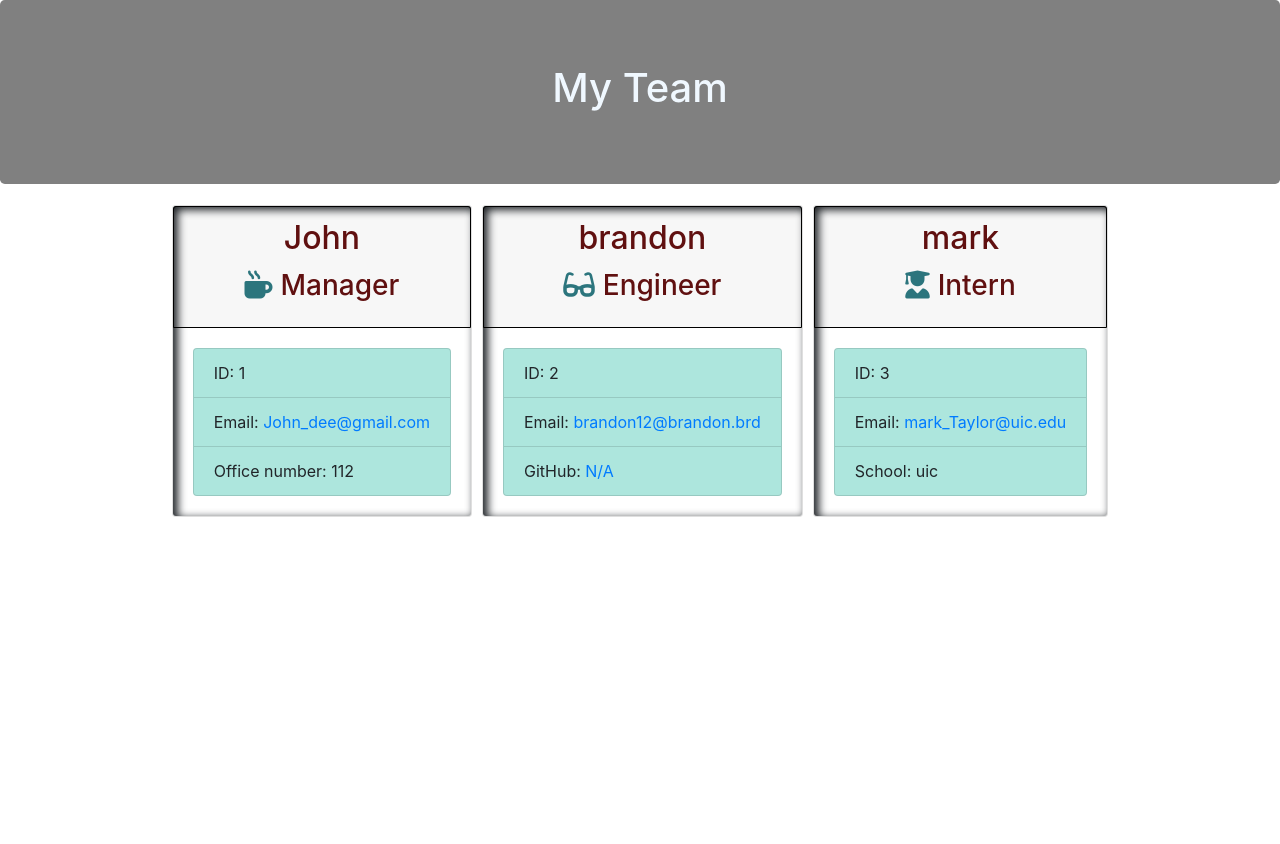
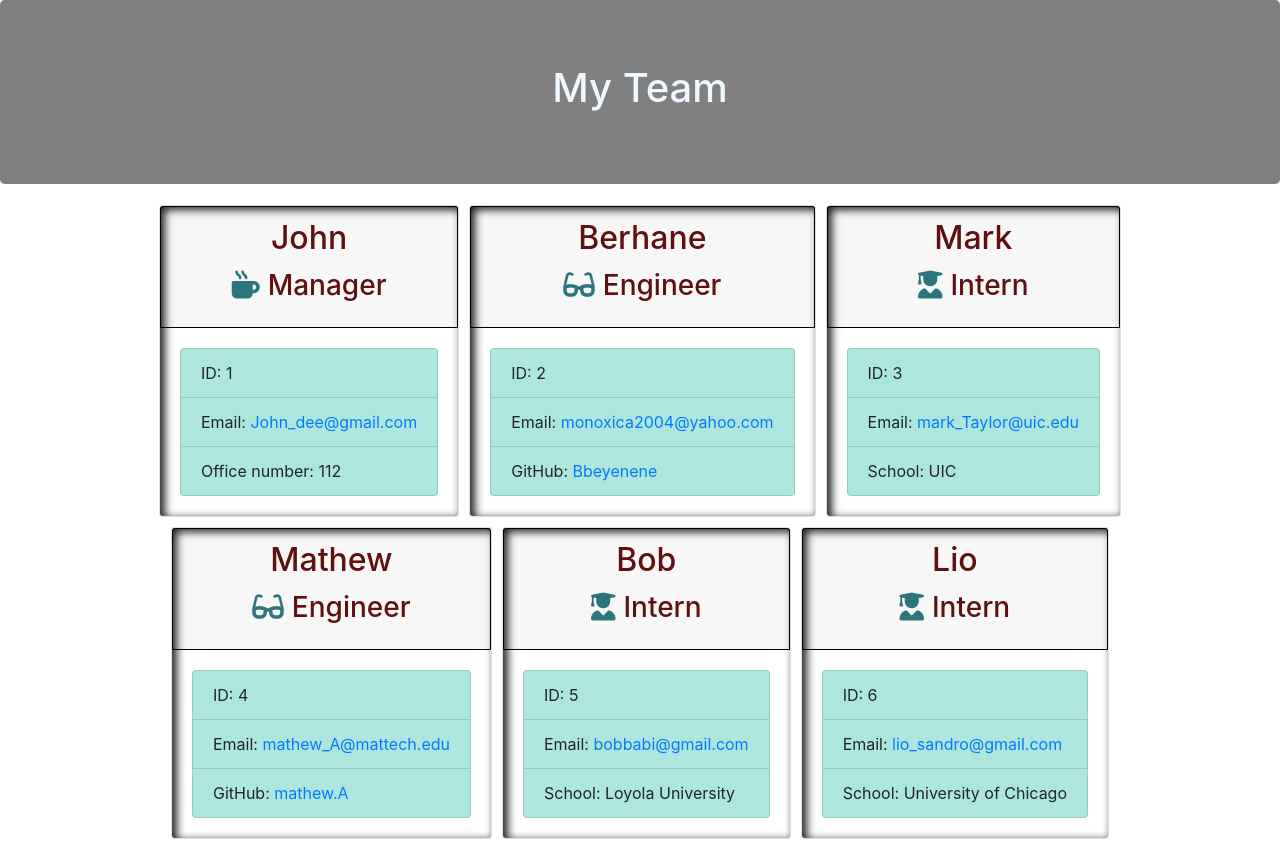
Before and after one commit to Bbeyenene/Employee-Information-Template-Engine, a website: page output/team.html in a window 1280 px wide. Before the commit the page ends 800 px from the top, so only its background shows below. Drawn offline with nearby package versions, Linux system fonts and the light colour scheme.

Commit message:
style.css and team.html sample added to output directory

```diff
--- a/output/style.css
+++ b/output/style.css
@@ -1,3 +1,7 @@
+.d-flex {
+    display: flex;
+    flex-wrap: wrap;
+}
 .team-heading {
     background-color: grey;
     color: aliceblue;
--- a/output/team.html
+++ b/output/team.html
@@ -23,6 +23,7 @@
     <div class="container">
         <div class="row">
             <div class="team-area col-12 d-flex justify-content-center">
+
                 <div class="card employee-card">
                     <div class="card-header">
                         <h2 class="card-title">John</h2>
@@ -38,31 +39,70 @@
                 </div>
                 <div class="card employee-card">
                     <div class="card-header">
-        <h2 class="card-title">brandon</h2>
+                        <h2 class="card-title">Berhane</h2>
                         <h3 class="card-title"><i class="fas fa-glasses mr-2"></i>Engineer</h3>
                     </div>
                     <div class="card-body">
                         <ul class="list-group">
                             <li class="list-group-item">ID: 2</li>
-            <li class="list-group-item">Email: <a href="mailto:brad@gmail.com">brandon12@brandon.brd</a></li>
-            <li class="list-group-item">GitHub: <a href="https://github.com/none" target="_blank" rel="noopener noreferrer">N/A</a></li>
+                            <li class="list-group-item">Email: <a href="mailto:brad@gmail.com">monoxica2004@yahoo.com</a></li>
+                            <li class="list-group-item">GitHub: <a href="https://github.com/none" target="_blank" rel="noopener noreferrer">Bbeyenene</a></li>
                         </ul>
                     </div>
                 </div>
                 <div class="card employee-card">
                     <div class="card-header">
-        <h2 class="card-title">mark</h2>
+                        <h2 class="card-title">Mark</h2>
                         <h3 class="card-title"><i class="fas fa-user-graduate mr-2"></i>Intern</h3>
                     </div>
                     <div class="card-body">
                         <ul class="list-group">
                             <li class="list-group-item">ID: 3</li>
                             <li class="list-group-item">Email: <a href="mailto:mark@gmail.com">mark_Taylor@uic.edu</a></li>
-            <li class="list-group-item">School: uic</li>
+                            <li class="list-group-item">School: UIC</li>
                         </ul>
                     </div>
                 </div>
 
+                <div class="card employee-card">
+                    <div class="card-header">
+                        <h2 class="card-title">Mathew</h2>
+                        <h3 class="card-title"><i class="fas fa-glasses mr-2"></i>Engineer</h3>
+                    </div>
+                    <div class="card-body">
+                        <ul class="list-group">
+                            <li class="list-group-item">ID: 4</li>
+                            <li class="list-group-item">Email: <a href="mailto:brad@gmail.com">mathew_A@mattech.edu</a></li>
+                            <li class="list-group-item">GitHub: <a href="https://github.com/none" target="_blank" rel="noopener noreferrer">mathew.A</a></li>
+                        </ul>
+                    </div>
+                </div>
+                <div class="card employee-card">
+                    <div class="card-header">
+                        <h2 class="card-title">Bob</h2>
+                        <h3 class="card-title"><i class="fas fa-user-graduate mr-2"></i>Intern</h3>
+                    </div>
+                    <div class="card-body">
+                        <ul class="list-group">
+                            <li class="list-group-item">ID: 5</li>
+                            <li class="list-group-item">Email: <a href="mailto:mark@gmail.com">bobbabi@gmail.com</a></li>
+                            <li class="list-group-item">School: Loyola University</li>
+                        </ul>
+                    </div>
+                </div>
+                <div class="card employee-card">
+                    <div class="card-header">
+                        <h2 class="card-title">Lio</h2>
+                        <h3 class="card-title"><i class="fas fa-user-graduate mr-2"></i>Intern</h3>
+                    </div>
+                    <div class="card-body">
+                        <ul class="list-group">
+                            <li class="list-group-item">ID: 6</li>
+                            <li class="list-group-item">Email: <a href="mailto:mark@gmail.com">lio_sandro@gmail.com</a></li>
+                            <li class="list-group-item">School: University of Chicago</li>
+                        </ul>
+                    </div>
+                </div>
             </div>
         </div>
     </div>
```
Lines whose indentation alone changed are shown as unchanged.
